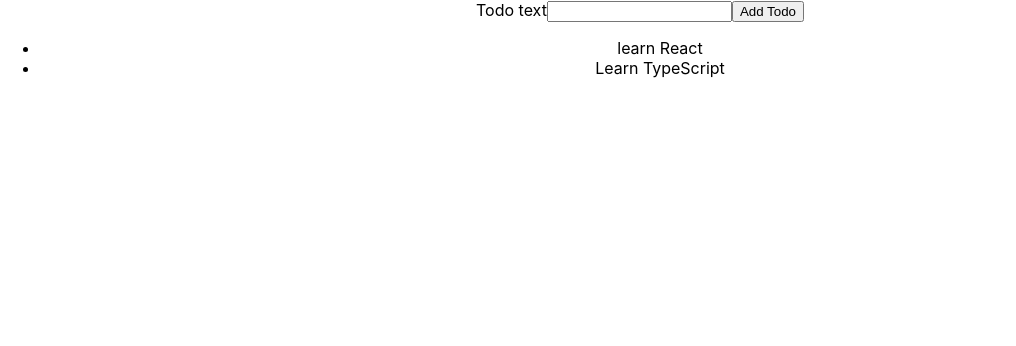
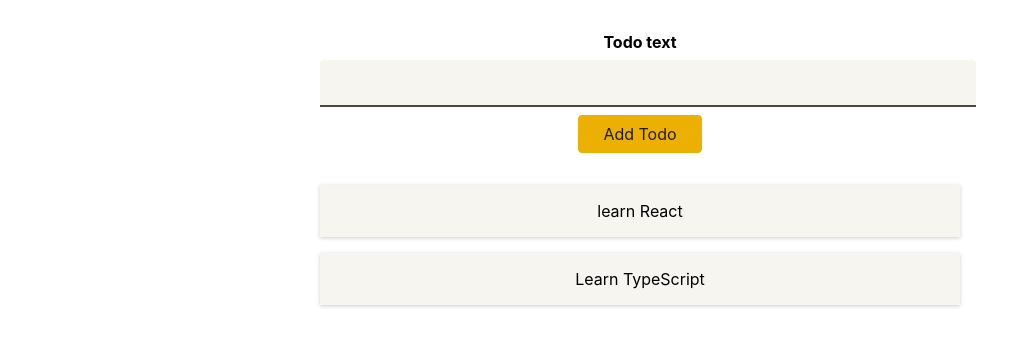
Before and after one commit to CheVanThao/type-script-guide, a React (Create React App) app in the folder react-ts/: page / in a window 1280 px wide. Shown: the top 346 px of the page, without its empty margins (0-1016 px from the left). Built offline with nearby package versions, Linux system fonts and the light colour scheme.

Commit message:
adding styles

```diff
--- /dev/null
+++ b/react-ts/src/components/NewTodo.module.css
@@ -0,0 +1,42 @@
+.form {
+    width: 40rem;
+    margin: 2rem auto;
+
+  }
+
+  .form label {
+    display: block;
+    font-weight: bold;
+    margin-bottom: 0.5rem;
+  }
+
+  .form input {
+    display: block;
+    width: 100%;
+    font: inherit;
+    font-size: 1.5rem;
+    padding: 0.5rem;
+    border-radius: 4px;
+    background-color: #f7f5ef;
+    border: none;
+    border-bottom: 2px solid #494844;
+    border-bottom-right-radius: 0;
+    border-bottom-left-radius: 0;
+    margin-bottom: 0.5rem;
+  }
+
+  .form button {
+    font: inherit;
+    background-color: #ebb002;
+    border: 1px solid #ebb002;
+    color: #201d0f;
+    padding: 0.5rem 1.5rem;
+    border-radius: 4px;
+    cursor: pointer;
+  }
+
+  .form button:hover,
+  .form button:active {
+    background-color: #ebc002;
+    border-color: #ebc002;
+  }
--- a/react-ts/src/components/NewTodo.tsx
+++ b/react-ts/src/components/NewTodo.tsx
@@ -1,4 +1,5 @@
 import React, { useRef } from "react";
+import classes from './NewTodo.module.css'
 
 const NewTodo: React.FC<{ onAddTodo: (text: string) => void }> = (props) => {
   const submitHandler = (event: React.FormEvent) => {
@@ -17,7 +18,7 @@
   const todoTextInput = useRef<HTMLInputElement>(null);
 
   return (
-    <form onSubmit={submitHandler}>
+    <form onSubmit={submitHandler} className={classes.form}>
       <label htmlFor="text">Todo text</label>
       <input type="text" id="text" ref={todoTextInput} />
       <button>Add Todo</button>
--- /dev/null
+++ b/react-ts/src/components/TodoItem.module.css
@@ -0,0 +1,6 @@
+.item {
+    margin: 1rem 0;
+    box-shadow: 0 1px 4px rgba(0, 0, 0, 0.2);
+    padding: 1rem;
+    background-color: #f7f5ef;
+  }
--- a/react-ts/src/components/TodoItem.tsx
+++ b/react-ts/src/components/TodoItem.tsx
@@ -1,5 +1,7 @@
+import classes from './TodoItem.module.css'
+
 const TodoItem: React.FC<{ text: string }> = (props) => {
-  return <li>{props.text}</li>;
+  return <li className={classes.item}>{props.text}</li>;
 };
 
 export default TodoItem;
--- /dev/null
+++ b/react-ts/src/components/Todos.module.css
@@ -0,0 +1,6 @@
+.todos {
+    list-style: none;
+    margin: 2rem auto;
+    padding: 0;
+    width: 40rem;
+  }
--- a/react-ts/src/components/Todos.tsx
+++ b/react-ts/src/components/Todos.tsx
@@ -1,9 +1,11 @@
 import Todo from "../model/todo";
 import TodoItem from "./TodoItem";
 
+import classes from './Todos.module.css'
+
 const Todos: React.FC<{ items: Todo[] }> = (props) => {
   return (
-    <ul>
+    <ul className={classes.todos}>
       {props.items.map((item) => (
         <TodoItem key={item.id} text={item.text}/>
       ))}
```
